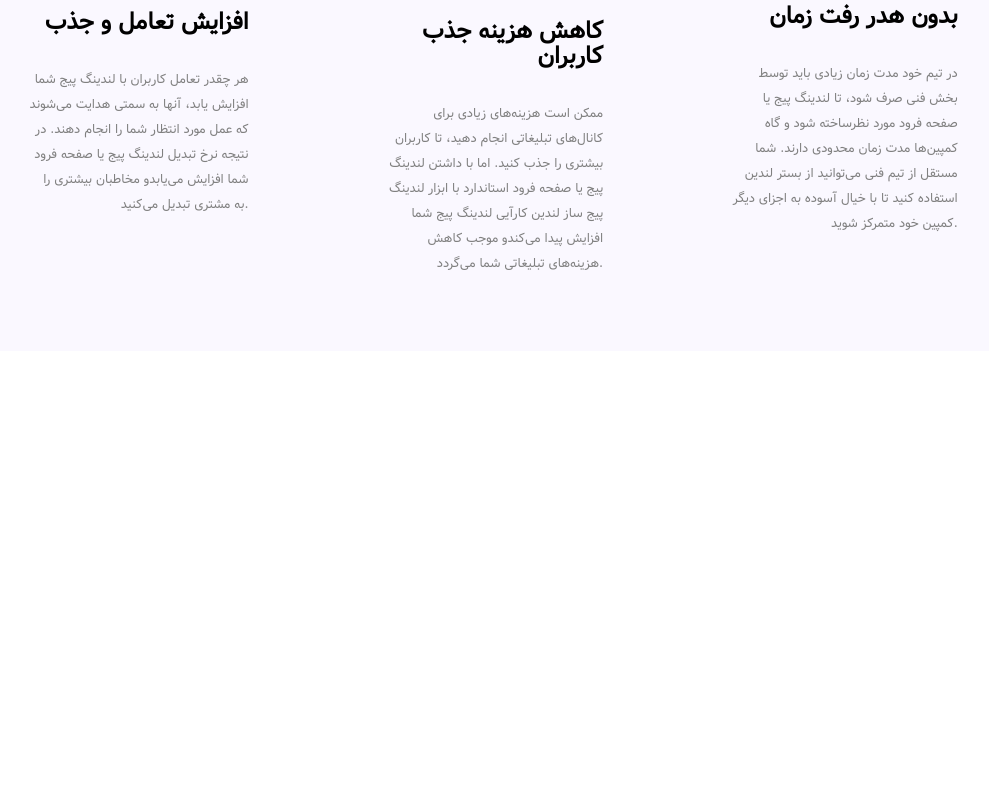
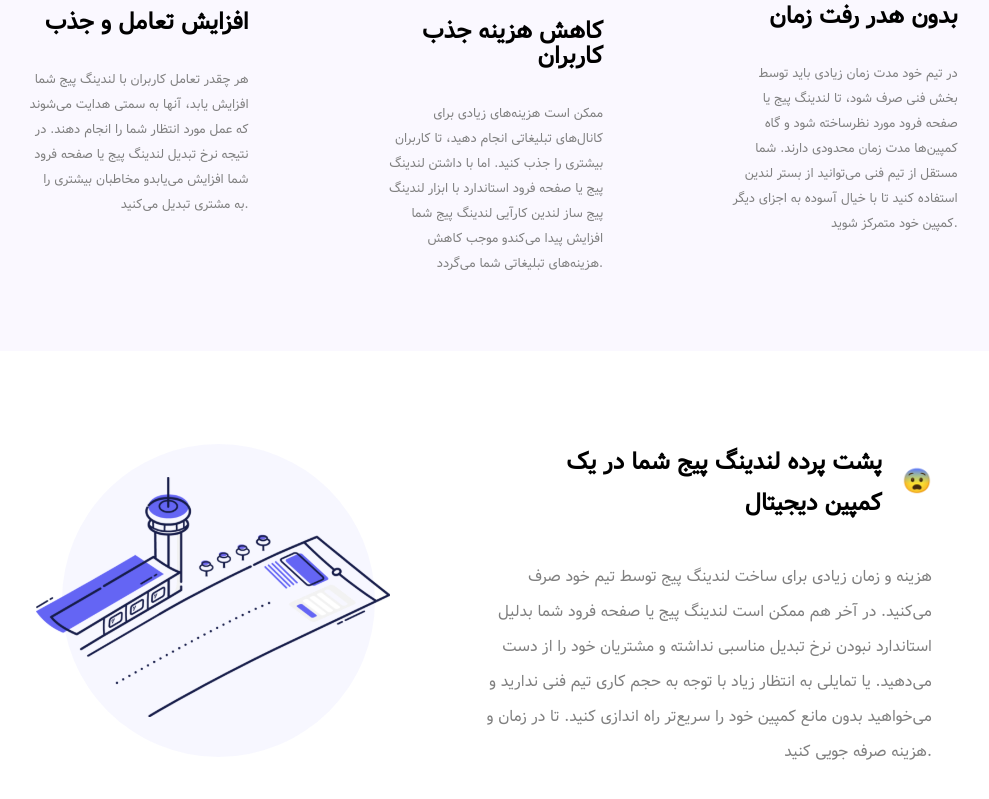
Before and after one commit to A-mahdi-A/landin, a React (Vite) app in the folder vite-project/: page / in a window 1280 px wide. Shown: the part 787-1586 px from the top of the page, without its empty margins (156-1145 px from the left). Before the commit the page ends 1138 px from the top, so only its background shows below. Built offline with nearby package versions, Linux system fonts and the light colour scheme.

Commit message:
over sectione number 4

```diff
--- a/vite-project/src/App.scss
+++ b/vite-project/src/App.scss
@@ -4,3 +4,5 @@
 @import url(./style/sectioneOneHome.scss);
 @import url(./style/fasale.scss);
 @import url(./style/cardssectione.scss);
+@import url(./style/PCDSectionStyle.scss);
+@import url(./style/SDCsectioneStyle.scss);
--- /dev/null
+++ b/vite-project/src/component/posht pardee campin digital sectione/PCDSection.jsx
@@ -0,0 +1,31 @@
+import React from "react";
+import rodimage from "../../assets/imge/rod.svg";
+function PCDSection() {
+  return (
+    <>
+      <section id="PCDSectionSide">
+        <div id="PCDSectionimage">
+          <img src={rodimage} alt="" />
+        </div>
+        <div id="PCDSectionText">
+          <span id="imo-titel">
+            <h1>
+              پشت پرده لندینگ پیج شما در یک <br /> کمپین دیجیتال
+            </h1>
+            <h1 id="imoji">&#x1F628;</h1>
+          </span>
+          <p>
+            هزینه و زمان زیادی برای ساخت لندینگ پیج توسط تیم خود صرف می‌کنید. در
+            آخر هم ممکن است لندینگ پیج یا صفحه فرود شما بدلیل استاندارد نبودن
+            نرخ تبدیل مناسبی نداشته و مشتریان خود را از دست می‌دهید. یا تمایلی
+            به انتظار زیاد با توجه به حجم کاری تیم فنی ندارید و می‌خواهید بدون
+            مانع کمپین خود را سریع‌تر راه اندازی کنید. تا در زمان و هزینه صرفه
+            جویی کنید.
+          </p>
+        </div>
+      </section>
+    </>
+  );
+}
+
+export default PCDSection;
--- a/vite-project/src/pages/Home/Home.jsx
+++ b/vite-project/src/pages/Home/Home.jsx
@@ -4,6 +4,8 @@ import LandSup from '../../component/Login and SignUp/LandSup'
 import SectionNumber1OnHomePage from '../../component/section number 1 info/Section number1onHomepage'
 import Faselee from '../../component/fasele/fasele'
 import CardsSec from '../../component/sectione info cards/CardsSec'
+import PCDSection from '../../component/posht pardee campin digital sectione/PCDSection'
+
 
 function Home() {
   return (
@@ -13,6 +15,7 @@ function Home() {
       <SectionNumber1OnHomePage/>
       <Faselee />
       <CardsSec/>
+      <PCDSection/>
     </div>
   )
 }
--- /dev/null
+++ b/vite-project/src/style/PCDSectionStyle.scss
@@ -0,0 +1,35 @@
+body {
+  section#PCDSectionSide {
+    display: flex;
+    align-items: center;
+    justify-content: center;
+    margin: 70px 0;
+    span#imo-titel{
+        display: flex;
+        align-items: center;
+        justify-content: center;
+        h1{
+            text-align: right;
+        }
+        #imoji{
+            margin-left: 20px;
+        }
+    }
+    div {
+      width: 35%;
+    }
+    div#PCDSectionText {
+      font-family: Dirooz;
+      display: flex;
+      flex-direction: column;
+      align-items: end;
+      justify-content: center;
+
+      P {
+        text-align: right;
+        color: gray;
+        line-height: 35px;
+      }
+    }
+  }
+}
--- /dev/null
+++ b/vite-project/src/style/SDCsectioneStyle.scss
@@ -0,0 +1,3 @@
+body{
+
+}
```
Also changed, not shown: vite-project/src/component/start whit digital campian/SDCsectione.jsx (added, +11 -0 lines), vite-project/src/assets/imge/rod.svg (added).
